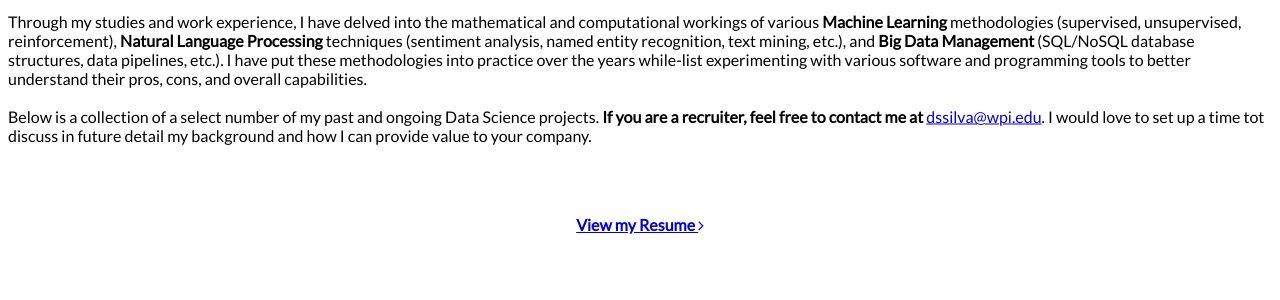
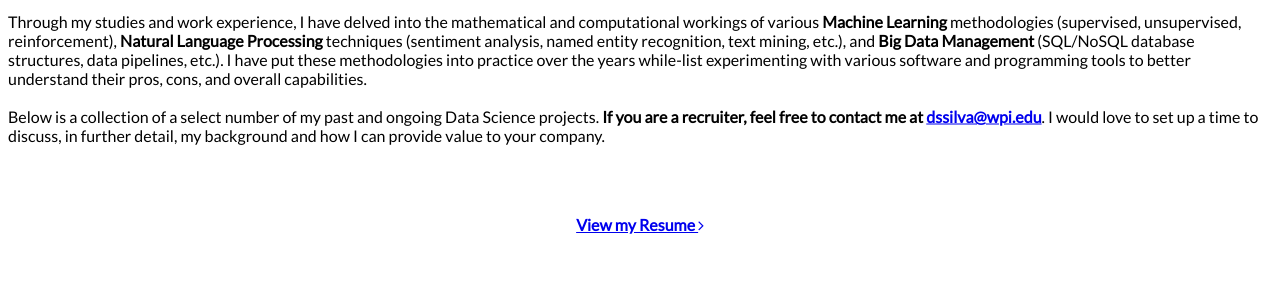
Before and after one commit to dennisjunior111/dennisjunior111.github.io, a Jekyll site: the page index.html, which Jekyll copies as it is, in a window 1280 px wide and 900 px high, scrolled down 739 px. Shown: the part 153-453 px from the top of the window. Built offline with Jekyll 4.4.1, drawn with Linux system fonts in a browser that asks for light colours; nearby versions of some CDN libraries; library files that are not in the unit come from our copies; a script that is not in the unit is left out.

Commit message:
Update index.html

```diff
--- a/index.html
+++ b/index.html
@@ -40,7 +40,7 @@
 <br><br>
 Through my studies and work experience, I have delved into the mathematical and computational workings of various <b>Machine Learning</b> methodologies (supervised, unsupervised, reinforcement), <b>Natural Language Processing</b> techniques (sentiment analysis, named entity recognition, text mining, etc.), and <b>Big Data Management</b> (SQL/NoSQL database structures, data pipelines, etc.). I have put these methodologies into practice over the years while-list experimenting with various software and programming tools to better understand their pros, cons, and overall capabilities.
 <br><br>
-Below is a collection of a select number of my past and ongoing Data Science projects. <b>If you are a recruiter, feel free to contact me at</b> <a href="dssilva@wpi.edu">dssilva@wpi.edu</a>. I would love to set up a time tot discuss in future detail my background and how I can provide value to your company.  <span class="hide-on-med-and-up"><br><br></span></p>
+Below is a collection of a select number of my past and ongoing Data Science projects. <b>If you are a recruiter, feel free to contact me at <a href="dssilva@wpi.edu">dssilva@wpi.edu</a></b>. I would love to set up a time to discuss, in further detail, my background and how I can provide value to your company.  <span class="hide-on-med-and-up"><br><br></span></p>
                         </div>
 
                     </div>
```
